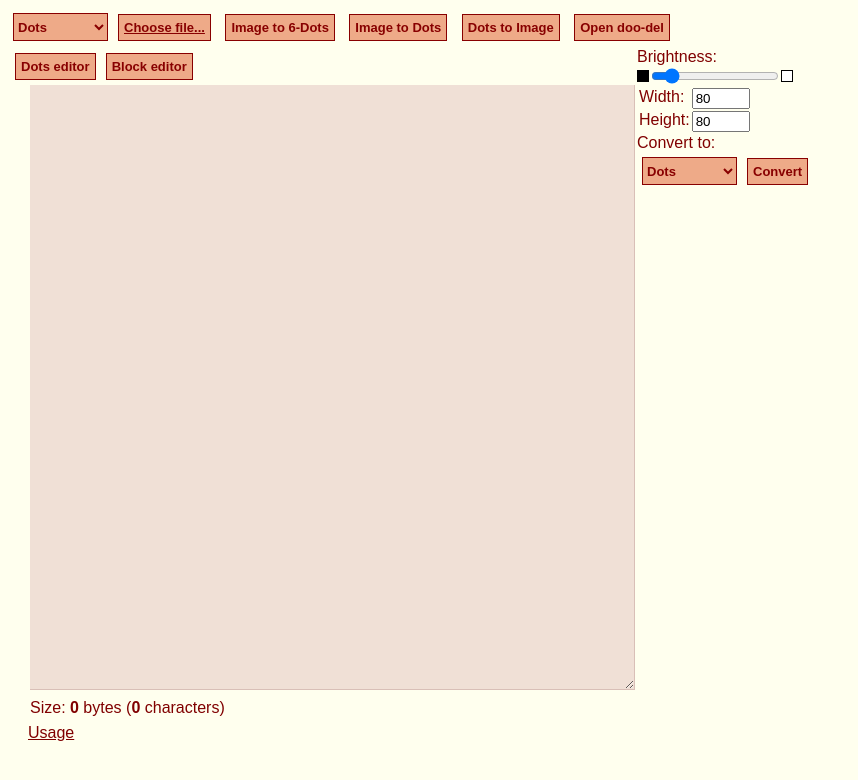
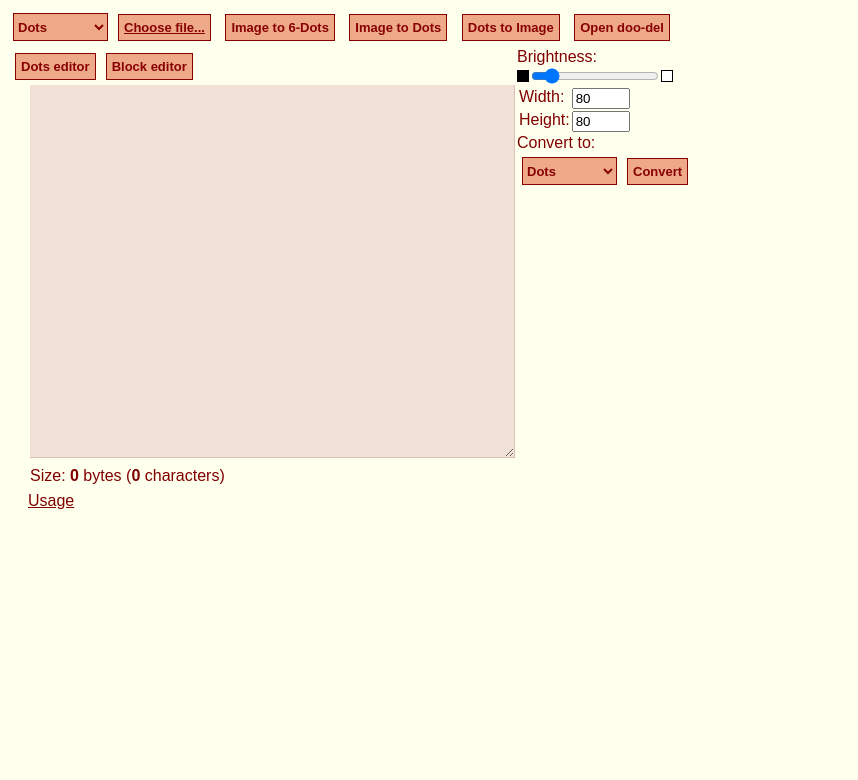
Before and after one commit to KatieFrogs/Dots-Converter, a website with bundled scripts: page retro.html in a window 1280 px wide. Shown: the whole page, without its empty margins (0-858 px from the left). Built offline with nearby package versions, Linux system fonts and the light colour scheme.

Commit message:
change text box size (id="txt")

```diff
--- a/retro.html
+++ b/retro.html
@@ -15,7 +15,7 @@
 		.whtbx{background:#fff}
 		.blkbx{background:#000}
 		.grybx{background:gray}
-		#txt{width:600px;height:600px;background:#f0e0d6;border:1px solid #d9bfb7;border-top:none;border-left:none;color:#800000;font-size:13px;font-family:Arial;margin-left:20px}
+		#txt{width:30rem;height:23rem;background:#f0e0d6;border:1px solid #d9bfb7;border-top:none;border-left:none;color:#800000;font-size:13px;font-family:Arial;margin-left:20px}
 		#tabl td{vertical-align:top}
 		#txlw,#dslink,#descr{margin:5px 20px}
 		#flcus::after{content:'...'}
```
